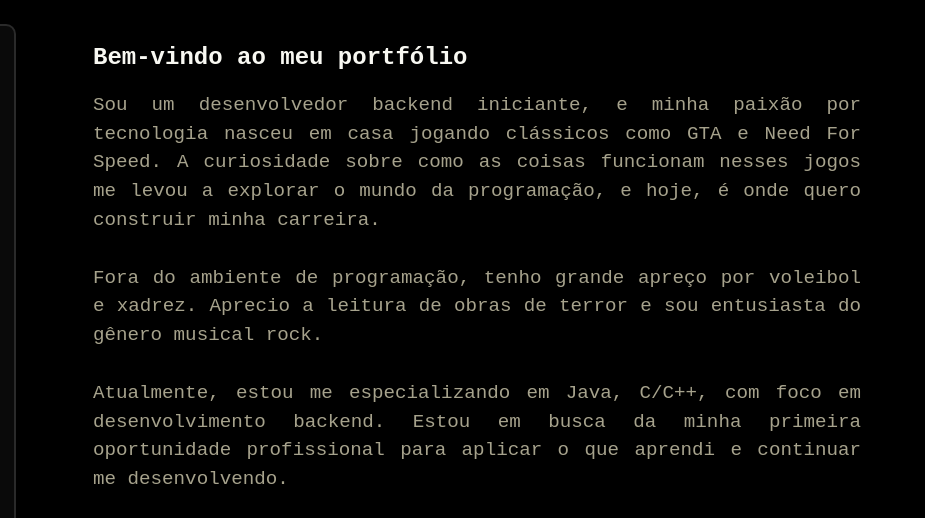
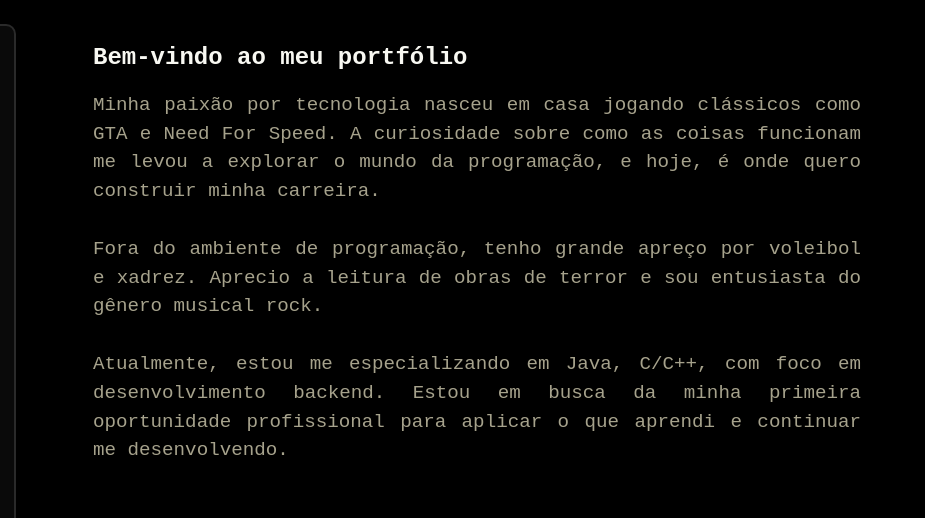
Before and after one commit to omiig/port-fim, a plain HTML site: page index.html in a window 1280 px wide. Shown: the top 518 px of the page, 355-1280 px from the left. Drawn offline with Linux system fonts and the light colour scheme.

Commit message:
Add files via upload

```diff
--- a/index.html
+++ b/index.html
@@ -58,9 +58,9 @@
             <div class="container">
                 <h1>Bem-vindo ao meu portfólio</h1>
                 <p>
-                    Sou um desenvolvedor backend iniciante, e minha paixão por tecnologia nasceu
+                    Minha paixão por tecnologia nasceu
                     em casa jogando clássicos como GTA e Need For Speed.
-                    A curiosidade sobre como as coisas funcionam nesses jogos
+                    A curiosidade sobre como as coisas funcionam
                     me levou a explorar o mundo da programação, e hoje, é onde quero construir
                     minha carreira. <br><br>
 
```
